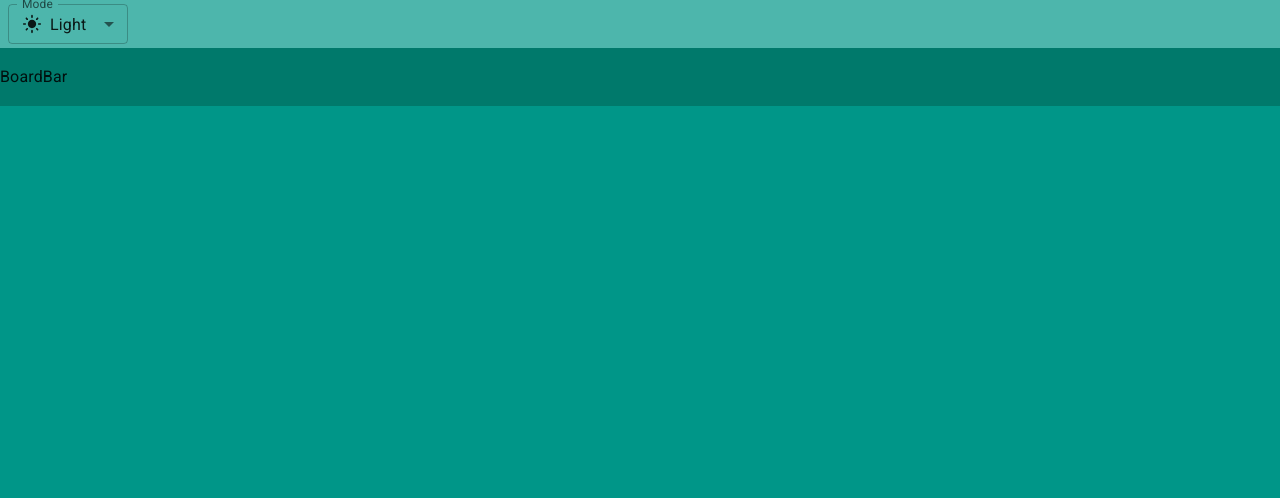
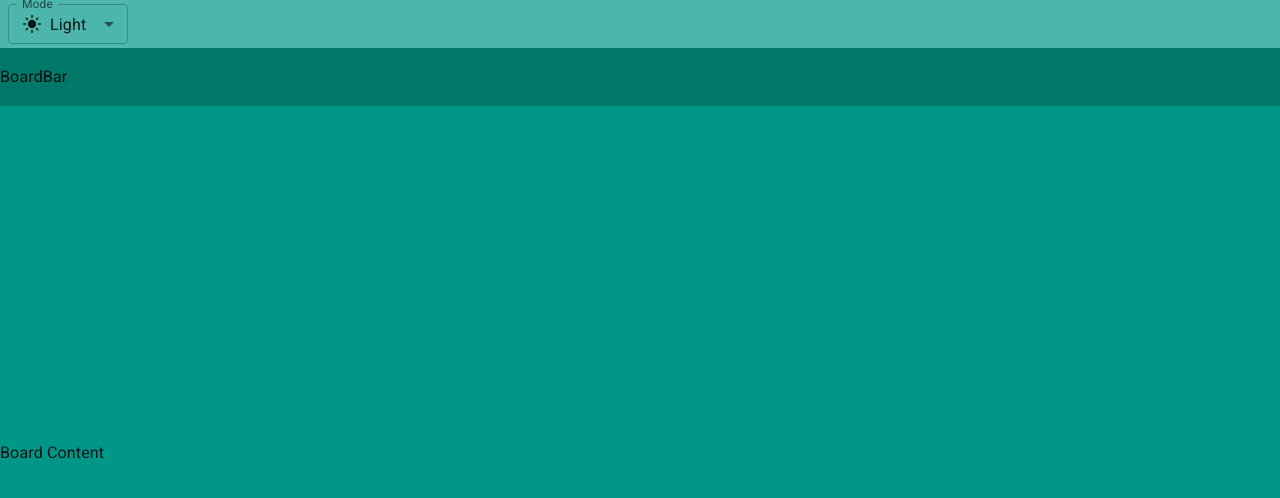
Before and after one commit to khiemld/Trello-Vite-React, a React (Vite) app: page / in a window 1280 px wide. Shown: the top 498 px of the page. Built offline with nearby package versions, Linux system fonts and the light colour scheme.

Commit message:
refactor: structure project

```diff
--- a/src/App.jsx
+++ b/src/App.jsx
@@ -1,97 +1,11 @@
-import { Box, Container } from '@mui/material'
-import InputLabel from '@mui/material/InputLabel'
-import MenuItem from '@mui/material/MenuItem'
-import FormControl from '@mui/material/FormControl'
-import Select from '@mui/material/Select'
-import LightModeIcon from '@mui/icons-material/LightMode'
-import DarkModeIcon from '@mui/icons-material/DarkMode'
-import SettingsBrightnessIcon from '@mui/icons-material/SettingsBrightness'
+import Board from './pages/Boards/_id'
 
-import {
-  Experimental_CssVarsProvider as CssVarsProvider,
-  experimental_extendTheme as extendTheme,
-  useColorScheme,
-} from '@mui/material/styles';
-
-function ModeSelect() {
-  const { mode, setMode } = useColorScheme();
-  const handleChange = (event) => {
-    const selectedMode = event.target.value
-    setMode(selectedMode)
-    // setAge(event.target.value);
-  }
-
+function App() {
   return (
-    <FormControl sx={{ m: 1, minWidth: 120 }} size="small">
-      <InputLabel id="label-select-dark-light-mode">Mode</InputLabel>
-      <Select
-        labelId="label-select-dark-light-mode"
-        id="select-dark-light-mode"
-        value={mode}
-        label="Mode"
-        onChange={handleChange}
-      >
-        <MenuItem value="light">
-          <div style={{ display: 'flex', alignItems: 'center', gap: '8px' }}>
-            <LightModeIcon fontSize='small'/> Light
-          </div>
-        </MenuItem>
-        <MenuItem value="dark">
-          <Box sx={{ display: 'flex', alignItems: 'center', gap: 1 }}>
-            <DarkModeIcon fontSize='small'/> Dark
-          </Box>
-        </MenuItem>
-        <MenuItem value="system">
-          <Box sx={{ display: 'flex', alignItems: 'center', gap: 1 }}>
-            <SettingsBrightnessIcon fontSize='small'/> System
-          </Box>
-        </MenuItem>
-      </Select>
-    </FormControl>
+    <>
+      <Board />
+    </>
   )
 }
 
-function App() {
-  return (
-    <Container
-      disableGutters
-      maxWidth={false}
-      sx={{ height: '100vh', backgroundColor: 'primary.main' }}
-    >
-      <Box
-        sx={{
-          backgroundColor: 'primary.light',
-          width: '100%',
-          height: (theme) => theme.trello.appBarHeight,
-          display: 'flex',
-          alignItems: 'center',
-        }}
-      >
-        <ModeSelect/>
-      </Box>
-      <Box
-        sx={{
-          backgroundColor: 'primary.dark',
-          width: '100%',
-          height: (theme) => theme.trello.boardBarHeight,
-          display: 'flex',
-          alignItems: 'center',
-        }}
-      >
-        BoardBar
-      </Box>
-      <Box
-        sx={{
-          backgroundColor: 'primary.main',
-          width: '100%',
-          height: (theme) =>
-            `calc(100vh - ${theme.trello.appBarHeight} - ${theme.trello.boardBarHeight})`,
-          display: 'flex',
-          alignItems: 'center'
-        }}
-      ></Box>
-    </Container>
-  );
-}
-
-export default App;
+export default App
--- /dev/null
+++ b/src/components/AppBar/index.jsx
@@ -0,0 +1,20 @@
+import ModeSelect from '../ModeSelect'
+import { Box } from '@mui/material'
+
+function AppBar() {
+  return (
+    <Box
+      sx={{
+        backgroundColor: 'primary.light',
+        width: '100%',
+        height: (theme) => theme.trello.appBarHeight,
+        display: 'flex',
+        alignItems: 'center',
+      }}
+    >
+      <ModeSelect/>
+    </Box>
+  )
+}
+
+export default AppBar
--- /dev/null
+++ b/src/components/ModeSelect/index.jsx
@@ -0,0 +1,52 @@
+import InputLabel from '@mui/material/InputLabel'
+import MenuItem from '@mui/material/MenuItem'
+import FormControl from '@mui/material/FormControl'
+import Select from '@mui/material/Select'
+import LightModeIcon from '@mui/icons-material/LightMode'
+import DarkModeIcon from '@mui/icons-material/DarkMode'
+import SettingsBrightnessIcon from '@mui/icons-material/SettingsBrightness'
+import { Box } from '@mui/material'
+
+import {
+  Experimental_CssVarsProvider as CssVarsProvider,
+  experimental_extendTheme as extendTheme,
+  useColorScheme,
+} from '@mui/material/styles'
+
+
+export default function ModeSelect() {
+  const { mode, setMode } = useColorScheme();
+  const handleChange = (event) => {
+    const selectedMode = event.target.value
+    setMode(selectedMode)
+    // setAge(event.target.value);
+  }
+  return (
+    <FormControl sx={{ m: 1, minWidth: 120 }} size="small">
+      <InputLabel id="label-select-dark-light-mode">Mode</InputLabel>
+      <Select
+        labelId="label-select-dark-light-mode"
+        id="select-dark-light-mode"
+        value={mode}
+        label="Mode"
+        onChange={handleChange}
+      >
+        <MenuItem value="light">
+          <div style={{ display: 'flex', alignItems: 'center', gap: '8px' }}>
+            <LightModeIcon fontSize='small'/> Light
+          </div>
+        </MenuItem>
+        <MenuItem value="dark">
+          <Box sx={{ display: 'flex', alignItems: 'center', gap: 1 }}>
+            <DarkModeIcon fontSize='small'/> Dark
+          </Box>
+        </MenuItem>
+        <MenuItem value="system">
+          <Box sx={{ display: 'flex', alignItems: 'center', gap: 1 }}>
+            <SettingsBrightnessIcon fontSize='small'/> System
+          </Box>
+        </MenuItem>
+      </Select>
+    </FormControl>
+  )
+}
--- /dev/null
+++ b/src/pages/Boards/BoardBar/index.jsx
@@ -0,0 +1,20 @@
+import React from 'react'
+import { Box } from '@mui/material'
+
+function BoardBar() {
+  return (
+    <Box
+      sx={{
+        backgroundColor: 'primary.dark',
+        width: '100%',
+        height: (theme) => theme.trello.boardBarHeight,
+        display: 'flex',
+        alignItems: 'center',
+      }}
+    >
+      BoardBar
+    </Box>
+  )
+}
+
+export default BoardBar
--- /dev/null
+++ b/src/pages/Boards/BoardContent/index.jsx
@@ -0,0 +1,21 @@
+import React from 'react'
+import { Box } from '@mui/material'
+
+function BoardContent() {
+  return (
+    <Box
+      sx={{
+        backgroundColor: 'primary.main',
+        width: '100%',
+        height: (theme) =>
+          `calc(100vh - ${theme.trello.appBarHeight} - ${theme.trello.boardBarHeight})`,
+        display: 'flex',
+        alignItems: 'center'
+      }}
+    >
+      Board Content
+    </Box>
+  )
+}
+
+export default BoardContent
--- /dev/null
+++ b/src/pages/Boards/_id.jsx
@@ -0,0 +1,21 @@
+//Board Detail
+import { Container } from '@mui/material'
+import AppBar from '../../components/AppBar'
+import BoardBar from './BoardBar'
+import BoardContent from './BoardContent'
+
+function Board() {
+  return (
+    <Container
+      disableGutters
+      maxWidth={false}
+      sx={{ height: '100vh', backgroundColor: 'primary.main' }}
+    >
+      <AppBar />
+      <BoardBar />
+      <BoardContent />
+    </Container>
+  )
+}
+
+export default Board
--- /dev/null
+++ b/src/pages/Boards/index.jsx
@@ -0,0 +1 @@
+//Board list
--- /dev/null
+++ b/src/redux/store.js
@@ -0,0 +1 @@
+//Redux: State management tool
--- /dev/null
+++ b/src/utils/constant.js
@@ -0,0 +1 @@
+// export const API_ROOT = 'http://localhost:8017'
--- /dev/null
+++ b/src/utils/sort.js
@@ -0,0 +1 @@
+//Sort columns, card
```
